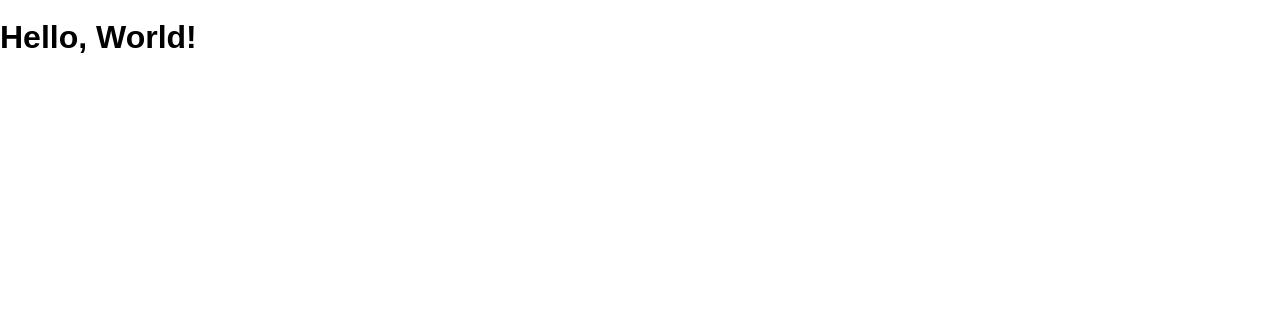
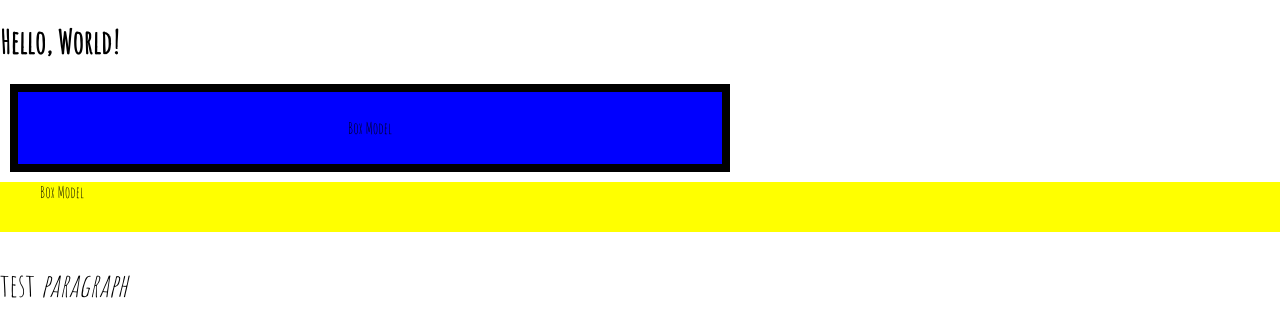
Before and after one commit to justinsorensen2/review, a website: page public/index.html in a window 1280 px wide. Drawn offline with Linux system fonts and the light colour scheme.

Commit message:
random review

```diff
--- a/public/index.html
+++ b/public/index.html
@@ -5,10 +5,17 @@
     <meta name="viewport" content="width=device-width, initial-scale=1" />
     <title>Review</title>
     <link rel="shortcut icon" href="/favicon.ico" />
+    <link
+      href="https://fonts.googleapis.com/css2?family=Amatic+SC&display=swap"
+      rel="stylesheet"
+    />
     <link rel="stylesheet" href="/screen.css" />
   </head>
   <body>
     <h1 class="hello-world"></h1>
+    <div id="box">Box Model</div>
+    <div id="box2">Box Model</div>
+    <p>test <span>paragraph</span></p>
     <script src="/main.js" charset="utf-8"></script>
   </body>
 </html>
--- a/public/screen.css
+++ b/public/screen.css
@@ -1,5 +1,5 @@
 :root {
-  font: 16px / 1 sans-serif;
+  font-family: 'Amatic SC', cursive;
 }
 
 html {
@@ -10,3 +10,28 @@ body {
   margin: 0;
   min-height: 100%;
 }
+
+#box {
+  height: 50%;
+  width: 50%;
+  background-color: blue;
+  padding: 2rem;
+  border: .5rem solid black;
+  margin: 10px;
+  text-align: center;
+  vertical-align: middle;
+  line-height: 50%;
+}
+
+#box2 {
+  background-color: yellow;
+  padding: 0px 10px 30px 40px;
+}
+
+p {
+  font-size: 2rem;
+}
+
+span {
+  font-style: italic;
+}
```
